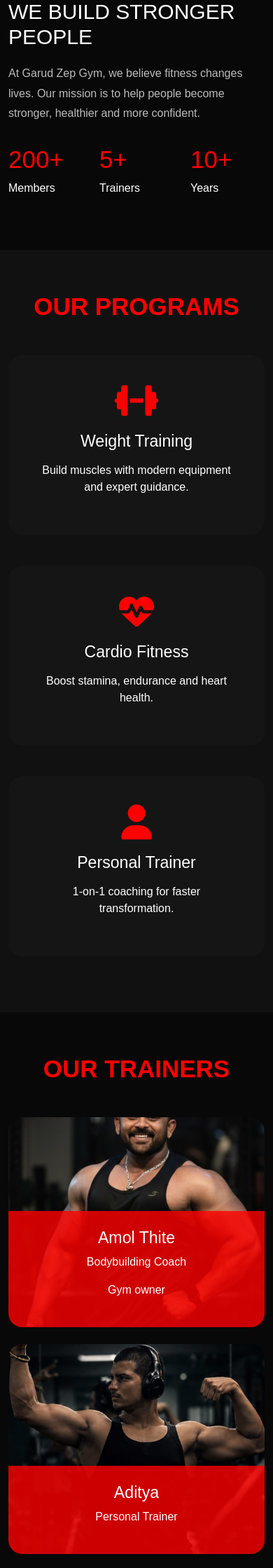
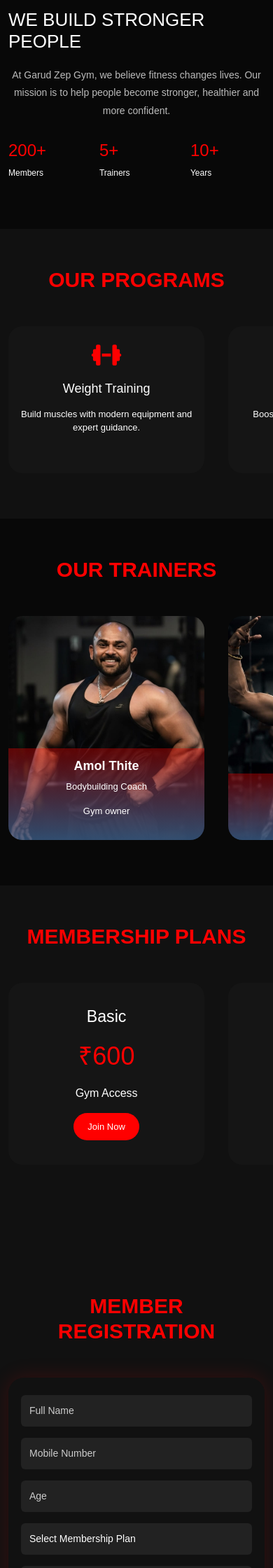
Before and after one commit to Itsaryannnzz/garud-zep-gym, a Flask app: page / in a window 390 px wide. Shown: the part 1143-3383 px from the top of the page at 70% size. Run offline with Flask 3, Linux system fonts and the light colour scheme.

Commit message:
clean mobile css

```diff
--- a/static/css/style.css
+++ b/static/css/style.css
@@ -592,112 +592,340 @@ margin:10px auto;
     border:none;
     border-radius:30px;
 }
-@media (max-width:768px){
+/* FULL MOBILE RESPONSIVE FIX */
+@media (max-width: 768px) {
 
-html,body{
-overflow-x:hidden;
-max-width:100%;
+    body {
+        overflow-x: hidden;
     }
 
-.carousel-img{
-height:85vh;
-animation:none;
-transform:none !important;
+    .custom-navbar {
+        padding: 10px 0;
     }
 
-.carousel-caption{
-bottom:18%;
-padding:0 15px;
+    .navbar-brand {
+        font-size: 22px;
     }
 
-.carousel-caption h1{
-font-size:32px;
+    .nav-link {
+        margin-left: 0;
+        text-align: center;
+        padding: 10px;
     }
 
-.carousel-caption p{
-font-size:14px;
+    .nav-login {
+        display: block;
+        width: 170px;
+        margin: 8px auto;
     }
 
-.navbar-brand{
-font-size:24px;
+    .carousel-img {
+        height: 75vh;
     }
 
-.navbar-toggler{
-background:red;
-border:none;
-padding:8px;
+    .carousel-caption {
+        bottom: 22%;
+        padding: 0 15px;
     }
 
-.section-space{
-padding:60px 0;
+    .carousel-caption h1 {
+        font-size: 32px;
     }
 
-.program-card,
-.pricing-card{
-margin-bottom:20px;
+    .carousel-caption p {
+        font-size: 14px;
     }
 
-.trainer-img{
-height:300px;
+    .main-btn {
+        padding: 10px 20px;
+        font-size: 13px;
     }
+
+    .section-space {
+        padding: 55px 0;
+    }
+
+    .section-title {
+        font-size: 30px;
+    }
+
+    .about-heading {
+        font-size: 26px;
+        margin-top: 25px;
+    }
+
+    .about-text {
+        font-size: 14px;
+        text-align: center;
+    }
+
+    .stats-row h3 {
+        font-size: 24px;
+    }
+
+    .stats-row p {
+        font-size: 12px;
+    }
+
+    #programs .row,
+    #trainers .row,
+    #pricing .row,
+    #gallery .row {
+        display: flex !important;
+        flex-wrap: nowrap !important;
+        overflow-x: auto;
+        gap: 10px;
+        padding-bottom: 10px;
+    }
+
+    #programs .row > div,
+    #trainers .row > div,
+    #pricing .row > div,
+    #gallery .row > div {
+        flex: 0 0 78% !important;
+        max-width: 78% !important;
+    }
+
+    .program-card {
+        padding: 25px 15px;
+        min-height: 210px;
+    }
+
+    .program-card i {
+        font-size: 34px;
+    }
+
+    .program-card h3 {
+        font-size: 18px;
+    }
+
+    .program-card p {
+        font-size: 13px;
+    }
+
+    .trainer-img {
+        height: 320px;
+    }
+
+    .trainer-overlay {
+        bottom: 0;
+        padding: 15px;
+    }
+
+    .trainer-overlay h3 {
+        font-size: 18px;
+    }
+
+    .trainer-overlay p {
+        font-size: 13px;
+    }
+
+    .pricing-card {
+        padding: 35px 20px;
+    }
+
+    .pricing-card h1 {
+        font-size: 36px;
+    }
+
+    .premium-card {
+        transform: none;
+    }
+
+    .gallery-img {
+        height: 260px;
+    }
+
+    .testimonial-card {
+        padding: 30px 18px;
+    }
+
+    .testimonial-card p {
+        font-size: 15px;
+    }
+
+    .bmi-box,
+    .contact-box,
+    .membership-box,
+    .dashboard-card,
+    .dashboard-table,
+    .receipt-box,
+    .login-box {
+        padding: 25px 18px;
+        width: 100%;
+    }
+
+    .login-box {
+        max-width: 90%;
+    }
+
+    .form-control {
+        padding: 12px;
+        font-size: 14px;
+    }
+
+    .dashboard-section {
+        padding: 50px 0;
+    }
+
+    .dashboard-card {
+        margin-bottom: 15px;
+    }
+
+    .dashboard-card h3 {
+        font-size: 26px;
+    }
+
+    .dashboard-table {
+        overflow-x: auto;
+    }
+
+    table {
+        min-width: 900px;
+        font-size: 13px;
+    }
+
+    .receipt-box h2 {
+        font-size: 28px;
+    }
+
+    .receipt-row {
+        font-size: 14px;
+        gap: 12px;
+    }
+
+    .footer-logo {
+        font-size: 28px;
+    }
+
+    .social-icons a {
+        font-size: 18px;
+    }
+
+    .whatsapp-btn {
+        width: 50px;
+        height: 50px;
+        font-size: 24px;
+        bottom: 18px;
+        right: 18px;
+    }
+
+    iframe {
+        height: 280px;
+    }
+}
+@media (max-width: 768px) {
+
+    .carousel-caption {
+        bottom: 18%;
+        display: block !important;
+    }
+
+    .carousel-caption h1 {
+        font-size: 28px;
+    }
+
+    .carousel-caption p {
+        font-size: 13px;
+    }
+
+    .carousel-caption .main-btn {
+        display: inline-block !important;
+        margin-top: 10px;
+        padding: 10px 18px;
+        font-size: 13px;
+        z-index: 999;
+        position: relative;
+    }
+
+    .carousel-img {
+        height: 85vh;
+    }
+
+    .custom-navbar {
+        z-index: 9999;
+    }
+
+    .navbar-collapse {
+        background: rgba(0, 0, 0, 0.95);
+        padding: 15px;
+        border-radius: 15px;
+        margin-top: 10px;
+    }
+}
+/* MOBILE NAVBAR BUTTON FIX */
+.navbar-toggler {
+    border: 2px solid red !important;
+    background: red !important;
+    padding: 6px 10px;
+    z-index: 99999;
+}
+
+.navbar-toggler:focus {
+    box-shadow: none !important;
+}
+
+.navbar-toggler-icon {
+    filter: invert(1) !important;
+}
+
+.custom-navbar {
+    z-index: 99999 !important;
+    background: rgba(0,0,0,0.95) !important;
+}/* FORCE MOBILE MENU BUTTON VISIBLE */
+@media (max-width: 991px) {
+    .custom-navbar {
+        background: rgba(0,0,0,0.95) !important;
+        z-index: 999999 !important;
+    }
+
+    .navbar-toggler {
+        display: block !important;
+        visibility: visible !important;
+        opacity: 1 !important;
+        border: 2px solid red !important;
+        background: red !important;
+        position: absolute !important;
+        right: 15px !important;
+        top: 18px !important;
+        z-index: 1000000 !important;
+    }
+
+    .navbar-toggler-icon {
+        filter: invert(1) !important;
+    }
+
+    .navbar-brand {
+        padding-right: 70px;
+    }
+}
+@media(max-width:768px){
 
 .trainer-overlay{
     bottom:0;
 }
 
-.gallery-img{
-height:250px;
+.trainer-img{
+    transform:none !important;
 }
 
-.login-box,
-.membership-box,
-.dashboard-card{
-padding:25px;
-max-width:100%;
-}
-
-.container{
-overflow:hidden;
+.trainer-card:hover .trainer-img{
+    transform:none !important;
 }
 
 }
-/* FINAL MOBILE WIDTH FIX */
-@media (max-width: 768px) {
-
-    html,
-    body {
-        width: 100%;
-        max-width: 100%;
-        overflow-x: hidden !important;
+.trainer-overlay{
+    background: linear-gradient(
+        to top,
+        rgba(62, 99, 144, 0.75),
+        rgba(255,0,0,0.35)
+    );
 }
 
-    #home,
-    #gymSlider,
-    .carousel,
-    .carousel-inner,
-    .carousel-item {
-        width: 100vw !important;
-        max-width: 100vw !important;
-        overflow: hidden !important;
+.trainer-overlay h3{
+    font-weight:700;
 }
 
-    .carousel-img {
-        width: 100vw !important;
-        max-width: 100vw !important;
-        height: 85vh !important;
-        object-fit: cover !important;
-        transform: none !important;
-        animation: none !important;
+.trainer-overlay p{
+    color:white;
 }
-
-    .navbar {
-        width: 100vw !important;
-        max-width: 100vw !important;
-        overflow: hidden !important;
-    }
-
-    .container {
-        max-width: 100% !important;
-        overflow-x: hidden !important;
-    }
-}
```
Lines whose indentation alone changed are shown as unchanged.
